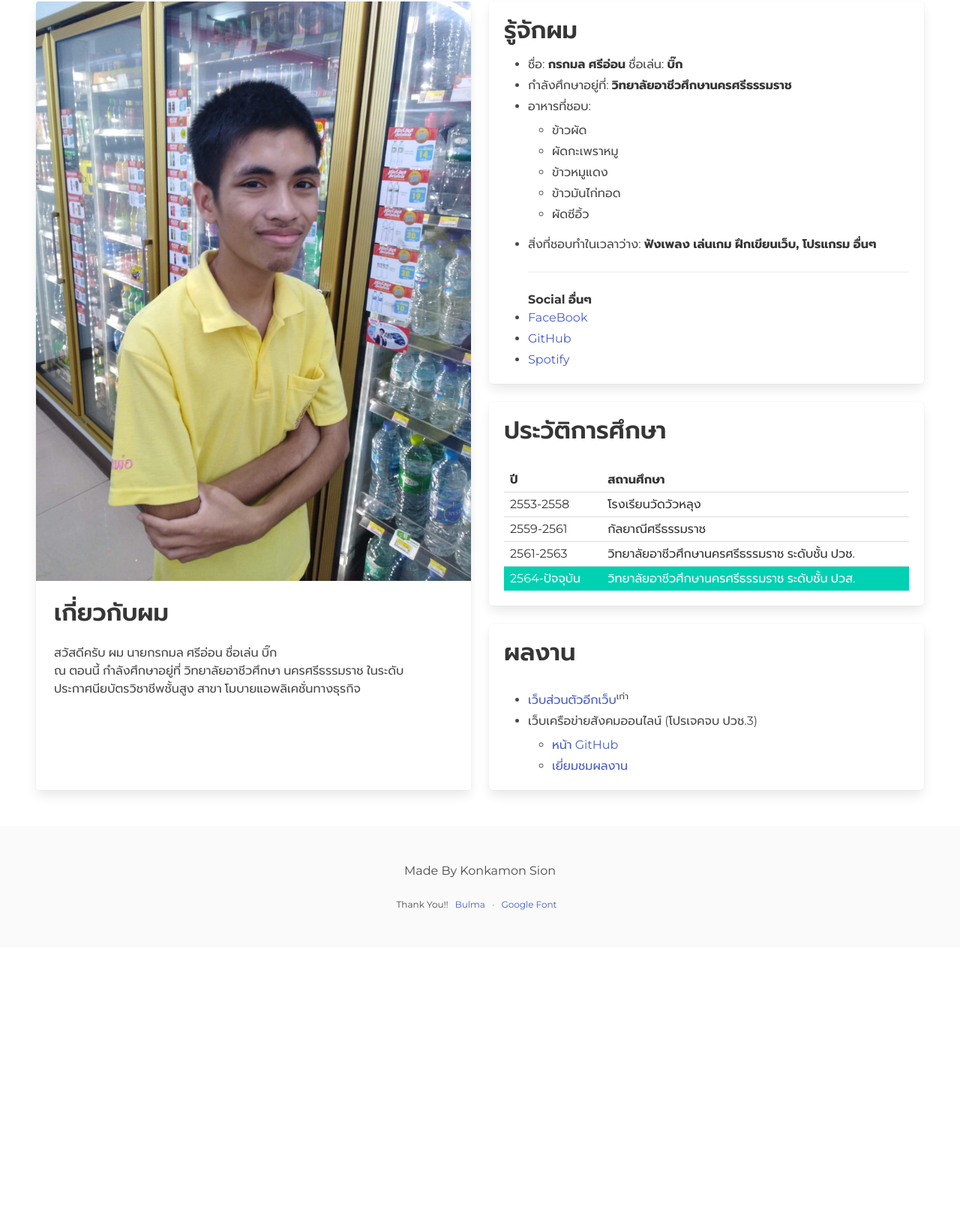
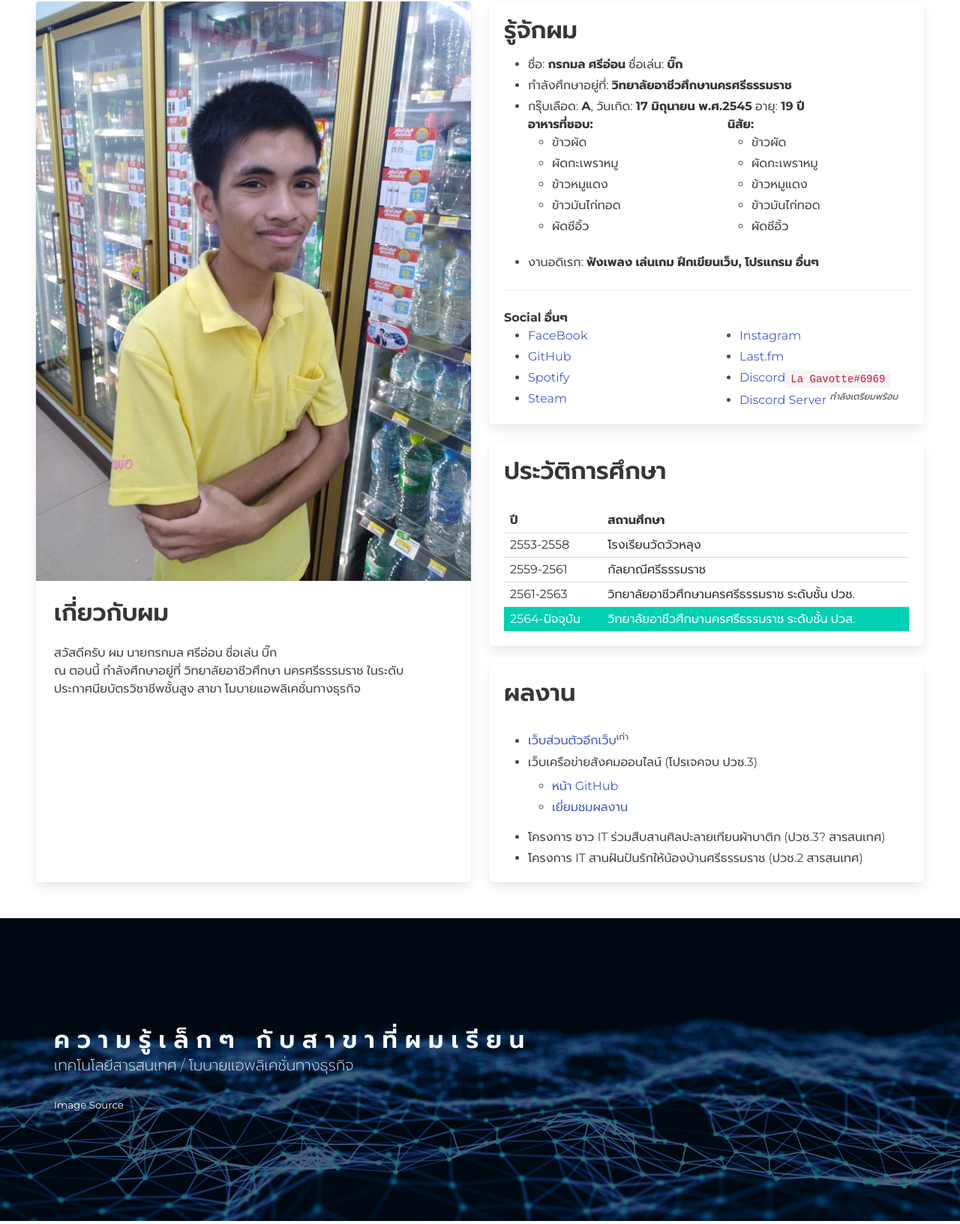
Before and after one commit to BigzaaGamer/bigzaagamer.github.io, a plain HTML site: page index.html in a window 1280 px wide. Shown: the part 898-2531 px from the top of the page at 75% size. Before the commit the page ends 2162 px from the top, so only its background shows below. Drawn offline with nearby package versions, Linux system fonts and the light colour scheme.

Commit message:
เพิ่ม social และเพื่ม ความรู้เล็กๆเกี่ยวกับสาขา

```diff
--- a/css/main.css
+++ b/css/main.css
@@ -18,14 +18,24 @@ nav.navbar div.navbar-brand a.navbar-item span {
   top: 0;
 }
 
-section.hero {
+section.hero#myWeb {
   background: url("/img/me3.jpg") center/cover;
 }
-section.hero * {
+section.hero#myWeb * {
   color: #fafafa !important;
 }
-section.hero .hero-body {
+section.hero#myWeb .hero-body {
   background-color: #00000088;
+}
+
+section.hero#aboutITandMobileApp {
+  background: url("/img/bigstock-abstract-technology-background-250119211.jpg") center/cover fixed;
+}
+section.hero#aboutITandMobileApp .hero-body {
+  background-color: #00000088;
+}
+section.hero#aboutITandMobileApp .subtitle {
+  font-weight: 200;
 }
 
 @media screen and (min-width: 1024px) {
@@ -37,4 +47,8 @@ section.hero .hero-body {
   padding: 3rem 1.5rem 3rem;
 }
 
+.columns .column ul {
+  margin-top: unset;
+}
+
 /*# sourceMappingURL=main.css.map */
--- a/index.html
+++ b/index.html
@@ -59,7 +59,7 @@
           </div>
         </div>
       </nav>
-      <section class="hero is-fullheight">
+      <section class="hero is-fullheight" id="myWeb">
         <div class="hero-body">
           <div class="">
             <p class="title">
@@ -94,7 +94,11 @@
                 <ul>
                     <li>ชื่อ: <strong>กรกมล ศรีอ่อน</strong> ชื่อเล่น: <strong>บิ๊ก</strong></li>
                     <li>กำลังศึกษาอยู่ที่: <strong>วิทยาลัยอาชีวศึกษานครศรีธรรมราช</strong></li>
-                    <li>อาหารที่ชอบ:</li>
+                    <li>กรุ๊บเลือด: <strong>A</strong>,  วันเกิด: <strong>17 มิถุนายน พ.ศ.2545</strong> อายุ: <strong>19 ปี</strong></li>
+
+                <div class="columns" >
+                  <div class="column">
+                    <strong>อาหารที่ชอบ:</strong>
                     <ul>
                         <li>ข้าวผัด</li>
                         <li>ผัดกะเพราหมู</li>
@@ -102,13 +106,45 @@
                         <li>ข้าวมันไก่ทอด</li>
                         <li>ผัดซีอิ้ว</li>
                     </ul>
-                    <li>สิ่งที่ชอบทำในเวลาว่าง: <strong>ฟังเพลง เล่นเกม ฝึกเขียนเว็บ, โปรแกรม อื่นๆ</strong></li>
+                  </div>
+                  <div class="column">
+                    <strong>นิสัย:</strong>
+                    <ul>
+                        <li>ข้าวผัด</li>
+                        <li>ผัดกะเพราหมู</li>
+                        <li>ข้าวหมูแดง</li>
+                        <li>ข้าวมันไก่ทอด</li>
+                        <li>ผัดซีอิ้ว</li>
+                    </ul>
+                  </div>
+                </div>
+
+                    <li>งานอดิเรก: <strong>ฟังเพลง เล่นเกม ฝึกเขียนเว็บ, โปรแกรม อื่นๆ</strong></li>
+                </ul>
                 <hr>
                 <strong>Social อื่นๆ</strong>
+                <div class="columns is-desktop">
+                  <div class="column">
+                    <ul style="margin-top:unset">
                       <li><a href="https://www.facebook.com/bigzaa612015" target="_blank">FaceBook</a></li>
                       <li><a href="https://www.github.com/BigzaaGamer" target="_blank">GitHub</a></li>
                       <li><a href="https://open.spotify.com/user/bigzaagamer" target="_blank">Spotify</a></li>
+                      <li><a href="https://steamcommunity.com/id/bigzaagamer" target="_blank">Steam</a></li>
                     </ul>
+                  </div>
+                  <div class="column">
+                    <ul style="margin-top:unset">
+                      <li><a href="https://www.instagram.com/bigkonkamon/" target="_blank">Instagram</a></li>
+                      <li><a href="https://www.last.fm/user/BigzaaGamerr" target="_blank">Last.fm</a></li>
+                      <li><a >Discord</a><code>La Gavotte#6969</code></li>
+                      <li><a >Discord Server</a>&nbsp;<sup><i>กำลังเตรียมพร้อม</i></sup></li>
+                      </ul>
+                  </div>
+
+
+                </div>
+
+
 
               </div>
               <div class="tile is-child box content">
@@ -150,7 +186,8 @@
                             <li><a href="http://konkamonsion.000webhostapp.com/project/social_platform/" target="_blank">เยี่ยมชมผลงาน</a></li>
                         </ul>
                     </li>
-
+                    <li>โครงการ ชาว IT ร่วมสืบสานศิลปะลายเทียนผ้าบาติก (ปวช.3? สารสนเทศ)</li>
+                    <li>โครงการ IT สานฝันปันรักให้น้องบ้านศรีธรรมราช (ปวช.2 สารสนเทศ)</li>
                 </ul>
 
               </div>
@@ -160,6 +197,32 @@
                 <p class="title">Three</p>
               </div>
             </div>-->
+          </div>
+      </section>
+      <section class="hero is-medium is-link" id="aboutITandMobileApp">
+        <div class="hero-body">
+          <p class="title">
+            ความรู้เล็กๆ กับสาขาที่ผมเรียน
+          </p>
+          <p class="subtitle">
+            เทคโนโลยีสารสนเทศ / โมบายแอพลิเคชั่นทางธุรกิจ
+          </p>
+          <sub><a href="https://emerging-europe.com/news/digitisation-is-cees-next-driver-of-sustained-growth/attachment/abstract-technology-background-network-connection-structure-sc/">Image Source</a></sub>
+        </div>
+
+      </section>
+      <section class="section">
+        <div class="tile is-ancestor">
+          <div class="tile is-vertical is-parent">
+            <div class="tile is-child box content">
+              <h1>เทคโนโลยีสารสนเทศ</h1>
+              <blockquote>ว่างๆค่อยมาเขียน</blockquote>
+            </div>
+            <div class="tile is-child box content">
+              <h1>โมบายแอพลิเคชั่นทางธุรกิจ</h1>
+              <blockquote>ว่างๆค่อยมาเขียน</blockquote>
+            </div>
+          </div>
         </div>
       </section>
       <footer class="footer">
```
Also changed, not shown: img/bigstock-abstract-technology-background-250119211.jpg (added), 2 other files. Lines whose indentation alone changed are shown as unchanged.
